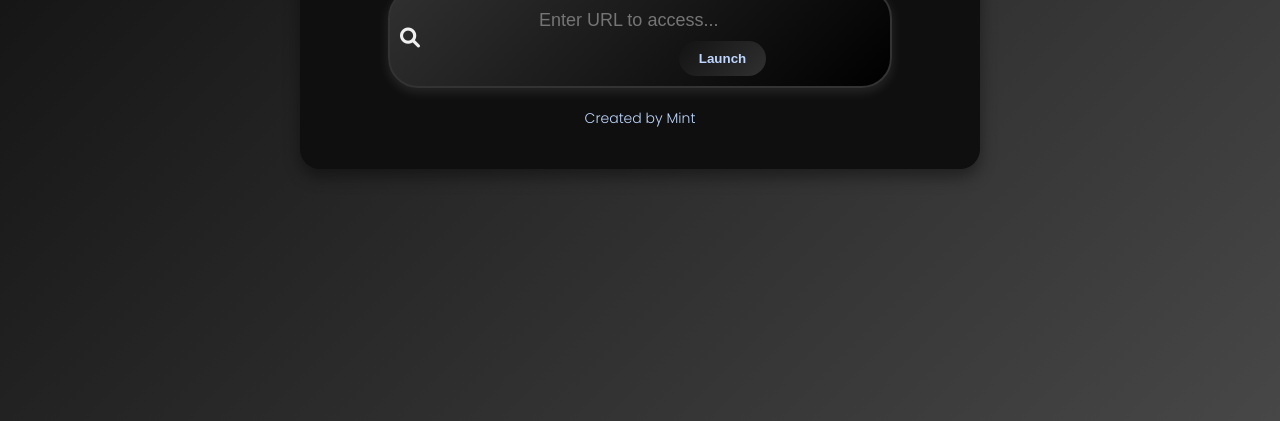
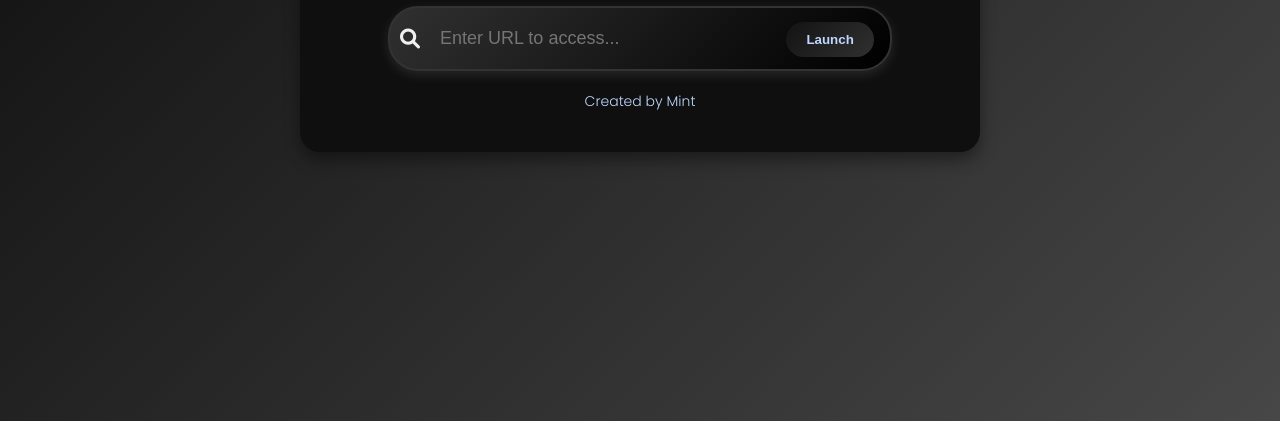
Before and after one commit to shadyonlunar/Nova, a website: page index.html in a window 1280 px wide. Shown: the part 379-800 px from the top of the page. Drawn offline with Linux system fonts and the light colour scheme.

Commit message:
Update index.html

```diff
--- a/index.html
+++ b/index.html
@@ -128,7 +128,7 @@
             cursor: pointer;
             transition: background-color 0.3s, transform 0.3s;
             animation: fadeIn 1s 1s forwards, rgbSnake 6s infinite;
-            margin-left: 135px;
+            margin-left: 100px;
         }
         .submit-button:hover {
             background-color: #0f0f0f;
```
